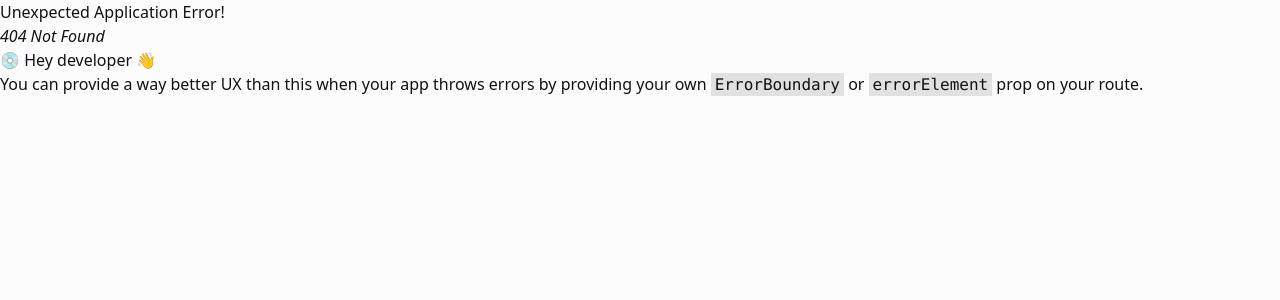
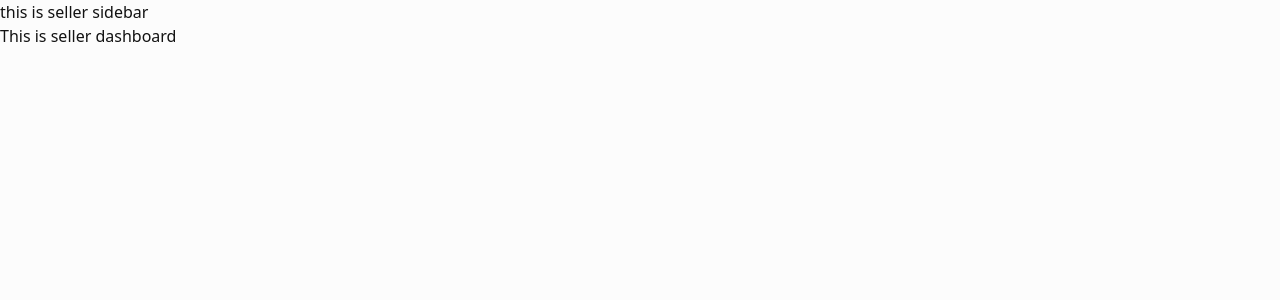
Before and after one commit to alamin-sujon/prime-state, a React (Vite) app: page /seller in a window 1280 px wide. Before the commit this address had no page. Shown: the top 300 px of the page. Built offline with nearby package versions, Linux system fonts and the light colour scheme.

Commit message:
admin and seller dashboard changed

```diff
--- /dev/null
+++ b/src/layout/AdminLayout.tsx
@@ -0,0 +1,12 @@
+import { Outlet } from "react-router-dom";
+import AdminSidebar from "../pages/dashboard/admin/AdminSidebar";
+
+
+export default function AdminLayout() {
+  return (
+    <div>
+      <AdminSidebar />
+      <Outlet />
+    </div>
+  )
+}
--- /dev/null
+++ b/src/layout/SellerLayout.tsx
@@ -0,0 +1,11 @@
+import { Outlet } from "react-router-dom";
+import SellerSidebar from "../pages/dashboard/seller/SellerSidebar";
+
+export default function SellerLayout() {
+  return (
+    <div>
+      <SellerSidebar />
+      <Outlet />
+    </div>
+  )
+}
--- a/src/pages/dashboard/admin/AdminDashboard.tsx
+++ b/src/pages/dashboard/admin/AdminDashboard.tsx
@@ -1,4 +1,4 @@
-import React from 'react'
+
 
 export default function AdminDashboard() {
   return (
```
Also changed, not shown: src/route/Router.tsx (+22 -15 lines), src/pages/luxury-cars/all-car/AllCarsPage.tsx (renamed from src/pages/luxury-cars/AllCarsPage.tsx), src/pages/luxury-cars/car-details/CarDetailsPage.tsx (renamed from src/pages/luxury-cars/CarDetailsPage.tsx), src/pages/luxury-yachts/all-yachts/AllYachtsPage.tsx (renamed from src/pages/luxury-yachts/AllYachtsPage.tsx), src/pages/luxury-yachts/yachts-details/YachtsDetailsPage.tsx (renamed from src/pages/luxury-yachts/YachtsDetailsPage.tsx), src/pages/property/all-property/AllPropertyPage.tsx (renamed from src/pages/property/AllPropertyPage.tsx), src/pages/property/property-details/PropertyDetailsPage.tsx (renamed from src/pages/property/PropertyDetailsPage.tsx).
